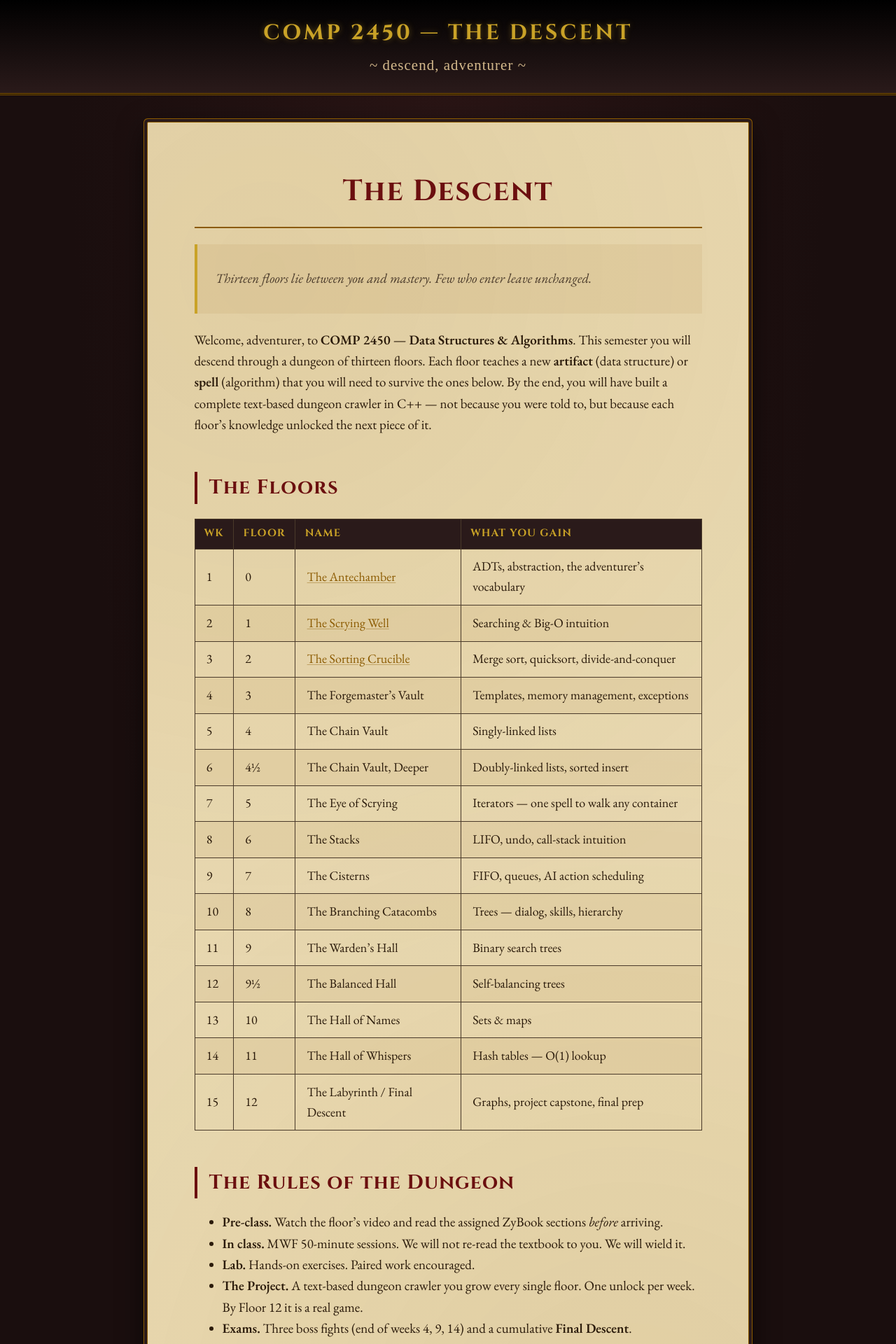
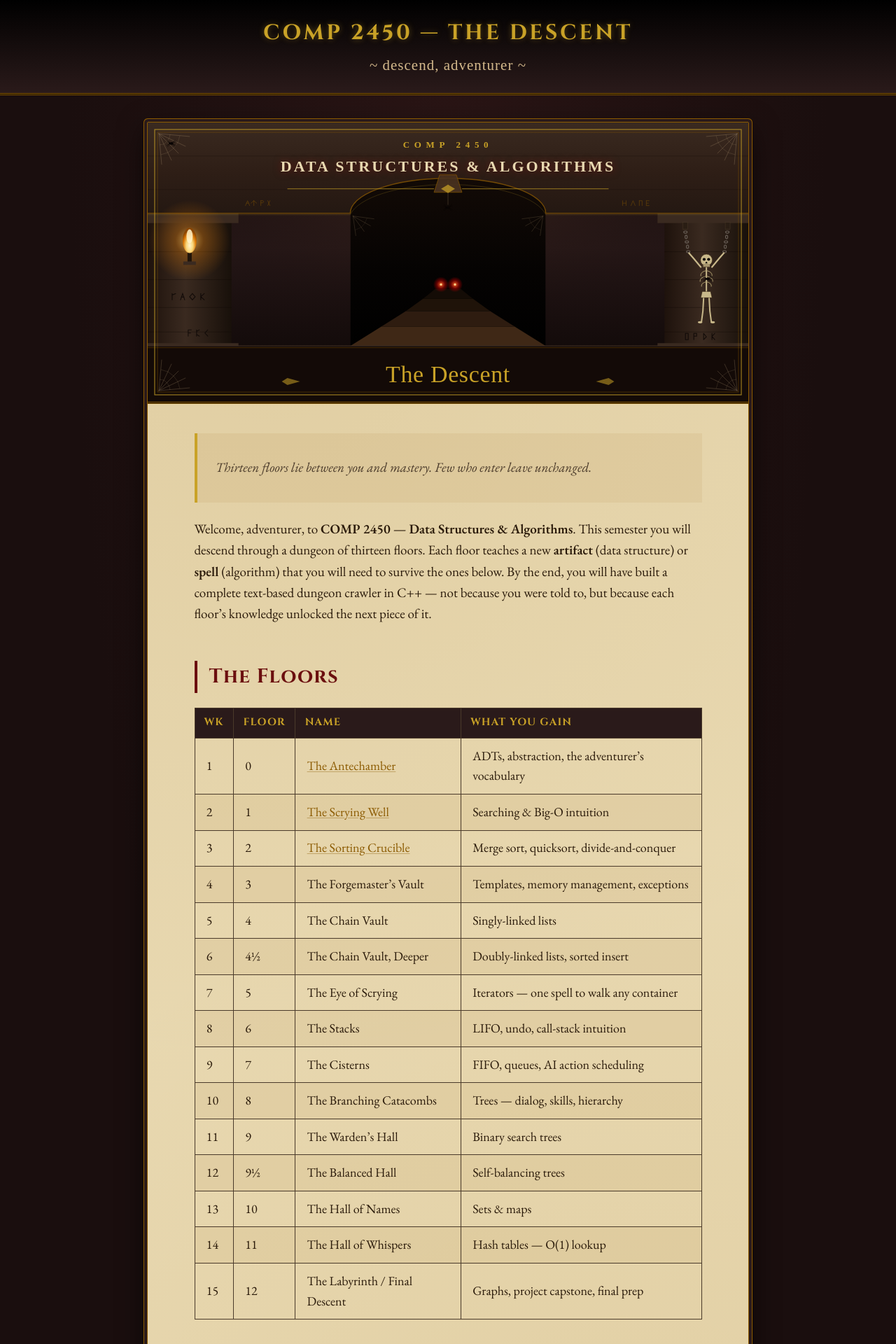
Before and after one commit to HogRed/comp2450, a Jekyll site: the page built from index.md, in a window 1280 px wide. Shown: the top 1920 px of the page at 70% size. Built offline with Jekyll 4.4.1, drawn with Linux system fonts in a browser that asks for light colours; some web fonts are replaced.

Commit message:
Add illustrated hero banner to landing page
Introduces assets/diagrams/descent-banner.svg — a stylized archway
scene (torch, descending stairs, glowing eyes, chained skeleton,
cobwebs, spiders, column runes) with the course title carved into
the crossbar. Wired into index.md via a .descent-banner wrapper
that bleeds to the edges of the parchment card, matching the
.floor-banner pattern. Replaces the plain "The Descent" heading
now that the title lives in the SVG.

```diff
--- a/assets/css/diablo.css
+++ b/assets/css/diablo.css
@@ -143,6 +143,21 @@ h4 { font-size: 1.05rem; color: var(--ink); }
   font-size: 1.05rem;
   max-width: 600px;
   margin: 0.8em auto 0;
+}
+
+/* The descent banner — the stylized SVG hero on the landing page */
+.descent-banner {
+  margin: -3rem -3.5rem 2.2rem -3.5rem;
+  padding: 0;
+  background: #0a0504;
+  border-bottom: 3px double var(--gold-dark);
+  line-height: 0;
+}
+
+.descent-banner img {
+  display: block;
+  width: 100%;
+  height: auto;
 }
 
 /* Links */
@@ -299,6 +314,7 @@ figure.diagram figcaption {
 @media (max-width: 720px) {
   main { margin: 1rem; padding: 1.5rem; }
   .floor-banner { margin: -1.5rem -1.5rem 1.5rem; padding: 1.5rem; }
+  .descent-banner { margin: -1.5rem -1.5rem 1.5rem; }
   h1 { font-size: 1.6rem; }
   body { font-size: 17px; }
 }
--- a/index.md
+++ b/index.md
@@ -2,7 +2,9 @@
 title: The Dungeon Entrance
 ---
 
-# The Descent
+<div class="descent-banner">
+  <img src="{{ '/assets/diagrams/descent-banner.svg' | relative_url }}" alt="A stone archway lit by a single torch opens onto a dark staircase descending toward distant glowing eyes. A skeleton hangs in chains from the right column. Title: COMP 2450 — Data Structures & Algorithms — The Descent."/>
+</div>
 
 > *Thirteen floors lie between you and mastery. Few who enter leave unchanged.*
 
```
Also changed, not shown: assets/diagrams/descent-banner.svg (added).
